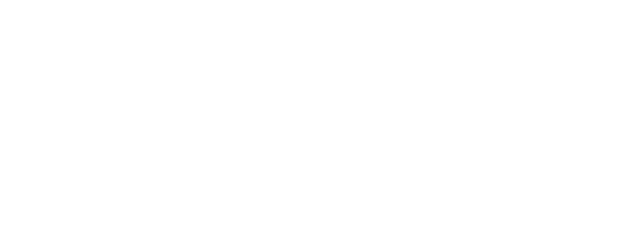
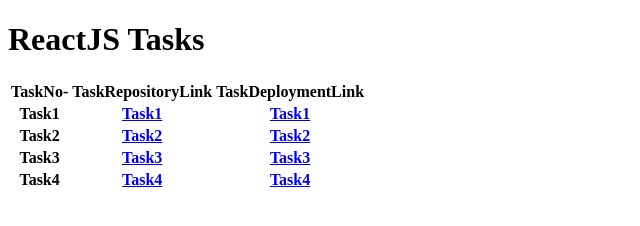
Before and after one commit to Suryaprakash-singh/reacttasks, a plain HTML site: page index.html in a window 1280 px wide. Shown: the whole page, without its empty margins (0-640 px from the left). Drawn offline with Linux system fonts and the light colour scheme.

Commit message:
Add files via upload

```diff
--- a/index.html
+++ b/index.html
@@ -3,9 +3,38 @@
 <head>
     <meta charset="UTF-8">
     <meta name="viewport" content="width=device-width, initial-scale=1.0">
-    <title>Document</title>
+    <title>ReactTasks</title>
 </head>
 <body>
 
+    <h1>ReactJS Tasks</h1>
+    <table>
+        <tr>
+            <th>TaskNo-</th>
+            <th>TaskRepositoryLink</th>
+            <th>TaskDeploymentLink</th>
+        </tr>
+        <tr>
+            <th>Task1</th>
+            <th><a href="https://github.com/Suryaprakash-singh/task1.git">Task1</a></th>
+            <th><a href="https://suryaprakash-singh.github.io/task1/">Task1</a></th>
+        </tr>
+        <tr>
+            <th>Task2</th>
+            <th><a href="https://github.com/Suryaprakash-singh/task2.git">Task2</a></th>
+            <th><a href="https://suryaprakash-singh.github.io/task2/">Task2</a></th>
+        </tr>
+        <tr>
+            <th>Task3</th>
+            <th><a href="https://github.com/Suryaprakash-singh/task3.git">Task3</a></th>
+            <th><a href="https://suryaprakash-singh.github.io/task3/">Task3</a></th>
+        </tr>
+        <tr>
+            <th>Task4</th>
+            <th><a href="https://github.com/Suryaprakash-singh/task4.git">Task4</a></th>
+            <th><a href="https://suryaprakash-singh.github.io/task4/">Task4</a></th>
+        </tr>
+
+    </table>
 </body>
 </html>
```
